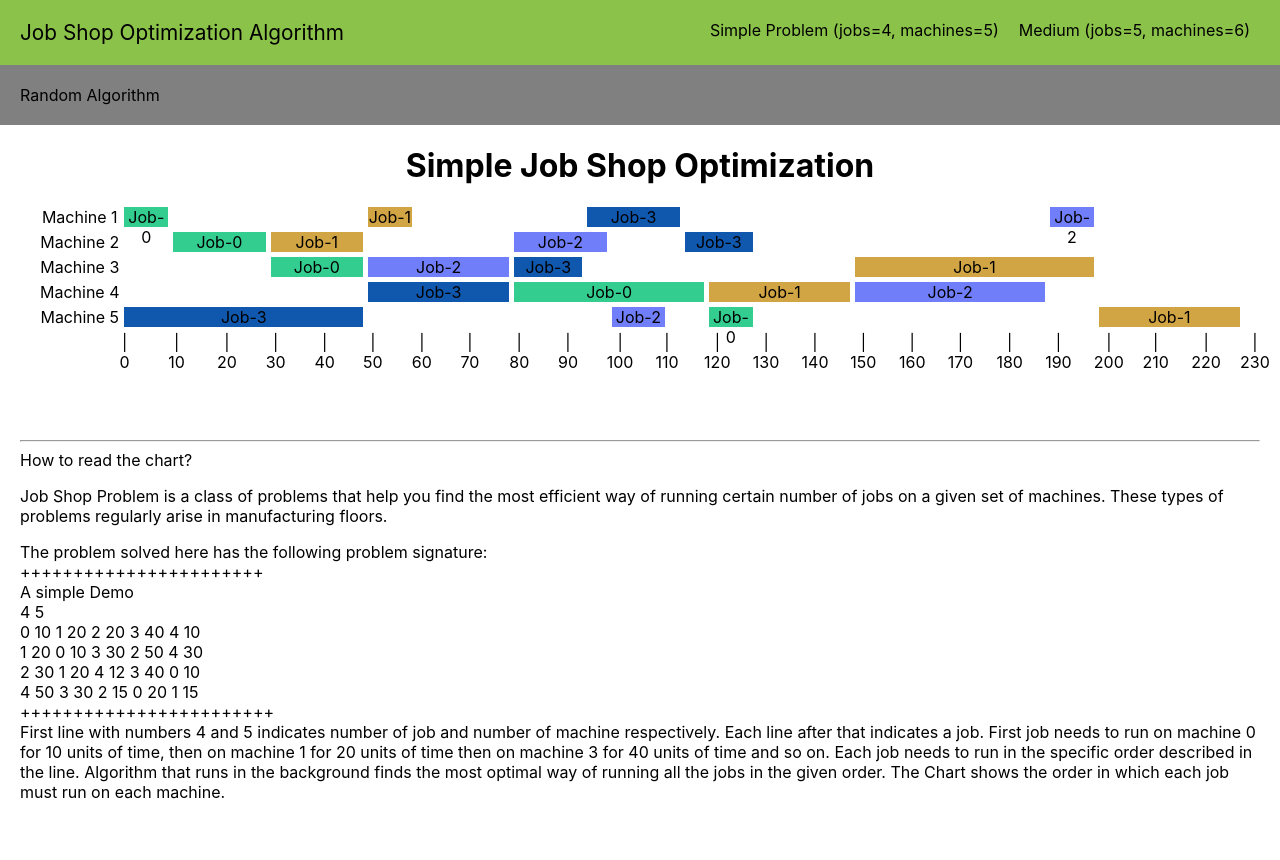
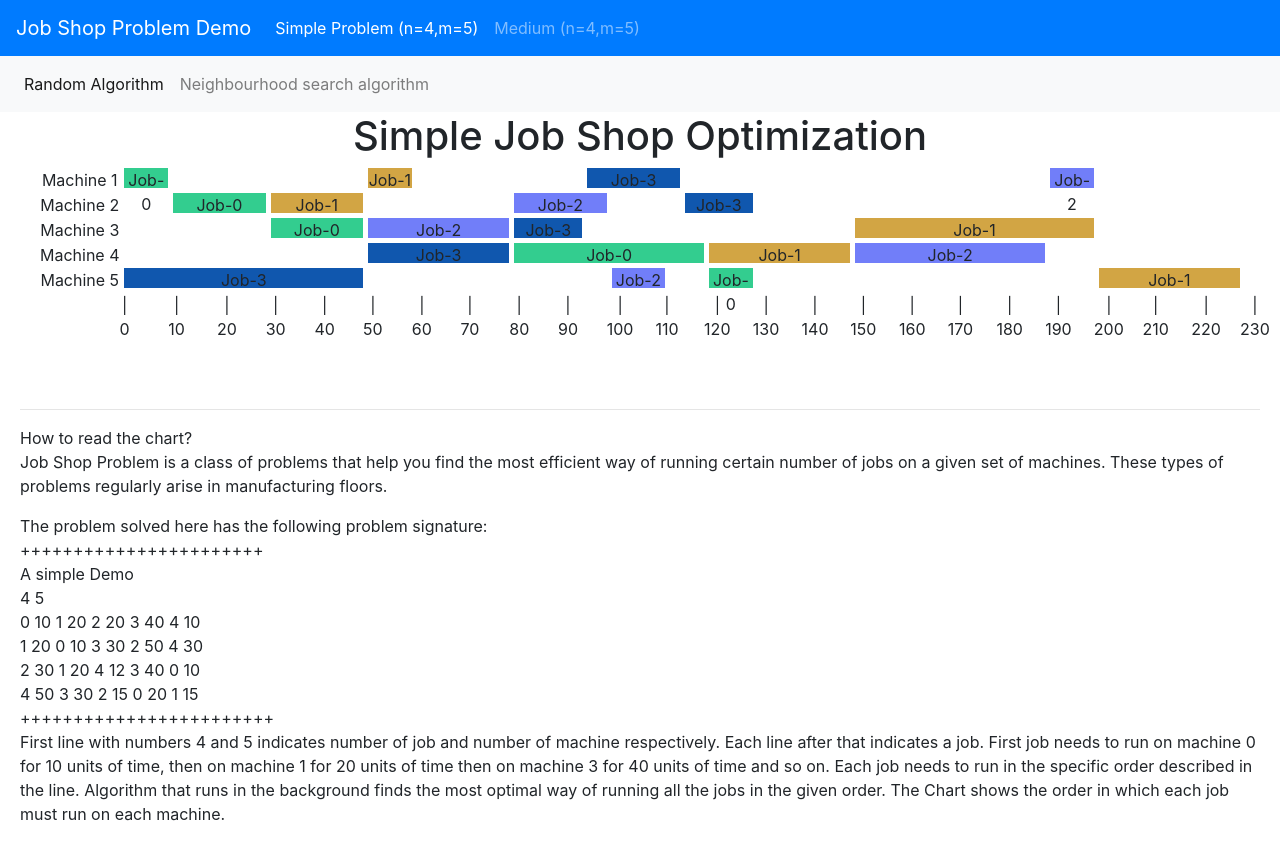
Before and after one commit to kisna72/job-shop-scheduling-problem-javascript, a React (Create React App) app in the folder jssp-frontend/: page / in a window 1280 px wide. Before the commit the page ends 838 px from the top, so only its background shows below. Built offline with nearby package versions, Linux system fonts and the light colour scheme.

Commit message:
add navbar

```diff
--- a/jssp-frontend/src/App.js
+++ b/jssp-frontend/src/App.js
@@ -1,8 +1,7 @@
 import React from 'react';
-import logo from './logo.svg';
 import './App.css';
 import GanttChart from './GattChart';
-import GanttMachineSchedule from './GanttMachineSchedule';
+import 'bootstrap/dist/css/bootstrap.min.css';
 import {
   JSSPProblemInstance,
   JSSPGanttChartSolution,
@@ -10,7 +9,7 @@
   FishesYatesShuffle,
   generateRandom1D
 } from './JSSP';
-
+import { NavBar , SubNavBar } from './components/navbar';
 
 // Parameters for algorithm. Problem is defined in a problem definition file.
 const PROBLEM_INSTANCE_FILE = "demo.txt"
@@ -76,18 +75,8 @@
     console.log("Render function re-running", this.state.schedule)
     return (
       <div className="App">
-        <main>
-          <nav class="header">
-            <nav class="nav-brand">Job Shop Optimization Algorithm</nav>
-            <div class="nav-link">
-              <nav class="nav-link__link">Simple Problem (jobs=4, machines=5)</nav>
-              <nav class="nav-link__link">Medium (jobs=5, machines=6)</nav>
-            </div>
-          </nav>
-          <nav class="sub-header">
-            <nav class="nav-link__link">Random Algorithm</nav>
-          </nav>
-        </main>
+        <NavBar/>
+        <SubNavBar/>
         <h1>Simple Job Shop Optimization</h1>
         <GanttChart schedule={this.state.schedule}/>
         <div className="explanation">
--- /dev/null
+++ b/jssp-frontend/src/components/navbar.js
@@ -0,0 +1,41 @@
+import React from 'react'
+function NavBar(props){
+    return (
+        <nav class="navbar navbar-expand-lg navbar-dark bg-primary">
+            <a class="navbar-brand" href="/">Job Shop Problem Demo</a>
+            <button class="navbar-toggler" type="button" data-toggle="collapse" data-target="#navbarSupportedContent" aria-controls="navbarSupportedContent" aria-expanded="false" aria-label="Toggle navigation">
+                <span class="navbar-toggler-icon"></span>
+            </button>
+
+            <div class="collapse navbar-collapse" id="navbarSupportedContent">
+                <ul class="navbar-nav mr-auto">
+                    <li class="nav-item active">
+                        <a class="nav-link" href="/">Simple Problem (n=4,m=5) <span class="sr-only">(current)</span></a>
+                    </li>
+                    <li class="nav-item">
+                        <a class="nav-link" href="/">Medium (n=4,m=5)</a>
+                    </li>
+                </ul>
+            </div>
+        </nav>
+    )
+}
+
+function SubNavBar(props){
+    return (
+        <nav class="navbar navbar-expand-lg navbar-light bg-light">
+            <div class="collapse navbar-collapse" id="navbarSupportedContent">
+                <ul class="navbar-nav mr-auto">
+                    <li class="nav-item active">
+                        <a class="nav-link" href="/">Random Algorithm <span class="sr-only">(current)</span></a>
+                    </li>
+                    <li class="nav-item">
+                        <a class="nav-link" href="/">Neighbourhood search algorithm</a>
+                    </li>
+                </ul>
+            </div>
+        </nav>
+    )
+}
+
+export { NavBar, SubNavBar }
```
Also changed, not shown: 1 other file (tests, documents, lock files or other folders).
